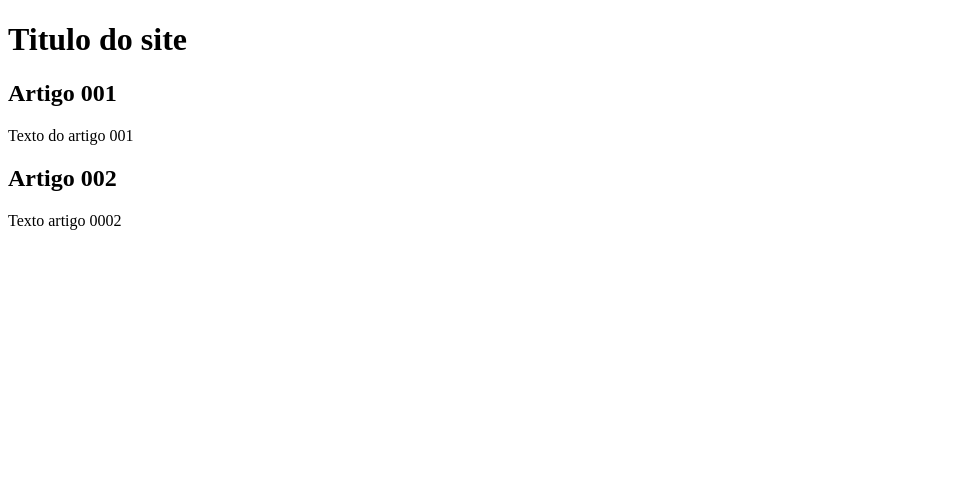
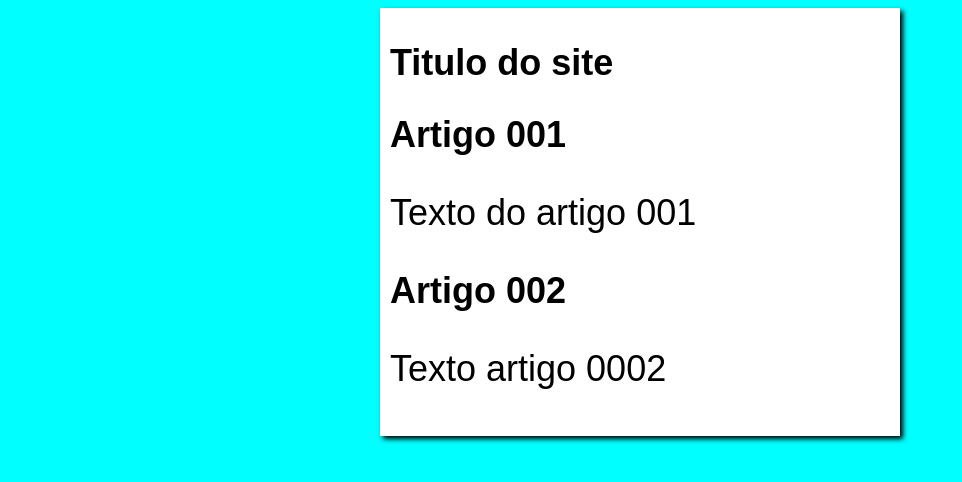
Before and after one commit to afterbx/projetinho-do-site, a plain HTML site: page index.html in a window 1280 px wide. Shown: the whole page, without its empty margins (0-962 px from the left). Drawn offline with Linux system fonts and the light colour scheme.

Commit message:
inicio design

```diff
--- a/index.html
+++ b/index.html
@@ -4,6 +4,7 @@
     <meta charset="UTF-8">
     <meta name="viewport" content="width=device-width, initial-scale=1.0">
     <title>Títutlo do site</title>
+    <link rel="stylesheet" href="style.css">
 </head>
 <body>
     <main>
--- /dev/null
+++ b/style.css
@@ -0,0 +1,17 @@
+*{
+    font-family: Arial, Helvetica, sans-serif;
+    font-size: 1.5rem;
+
+}
+
+body{
+    background-color: aqua;
+}
+
+main{
+    background-color: white;
+    width: 500px;
+    margin: auto;
+    padding: 10px;
+    box-shadow: 3px 3px 5px black ;
+}
```
